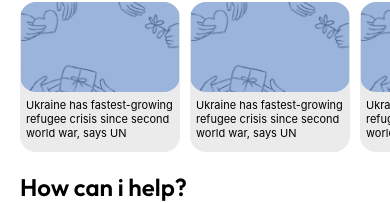
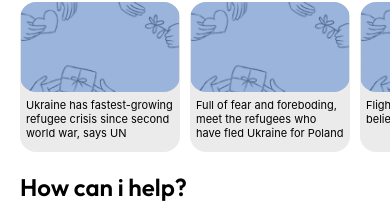
Before and after one commit to RaduBogdan98/Shelter-App, a React Native app in the folder Sources/Mobile/ShelterMobile/: screen /Home in a window 390 px wide. Shown: the part 408-611 px from the top of the page. Built offline with nearby package versions, Linux system fonts and the light colour scheme.

Commit message:
Text Adjustments

```diff
--- a/Sources/Mobile/ShelterMobile/src/pages/HomeScreen.js
+++ b/Sources/Mobile/ShelterMobile/src/pages/HomeScreen.js
@@ -35,8 +35,8 @@
                     <View style={styles.mainNewsContainer}>
                         <ScrollView horizontal contentContainerStyle={styles.scrollContainer}>
                             <NewsCard source={require("../../assets/findHelp.png")} title={"Ukraine has fastest-growing refugee crisis since second world war, says UN"} />
-                            <NewsCard source={require("../../assets/findHelp.png")} title={"Ukraine has fastest-growing refugee crisis since second world war, says UN"} />
-                            <NewsCard source={require("../../assets/findHelp.png")} title={"Ukraine has fastest-growing refugee crisis since second world war, says UN"} />
+                            <NewsCard source={require("../../assets/findHelp.png")} title={"Full of fear and foreboding, meet the refugees who have fled Ukraine for Poland"} />
+                            <NewsCard source={require("../../assets/findHelp.png")} title={"Flight from Kyiv: 'I need to believe I'll come back'"} />
                             <NewsCard source={require("../../assets/findHelp.png")} title={"Ukraine has fastest-growing refugee crisis since second world war, says UN"} />
                             <NewsCard source={require("../../assets/findHelp.png")} title={"Ukraine has fastest-growing refugee crisis since second world war, says UN"} />
                         </ScrollView>
```
